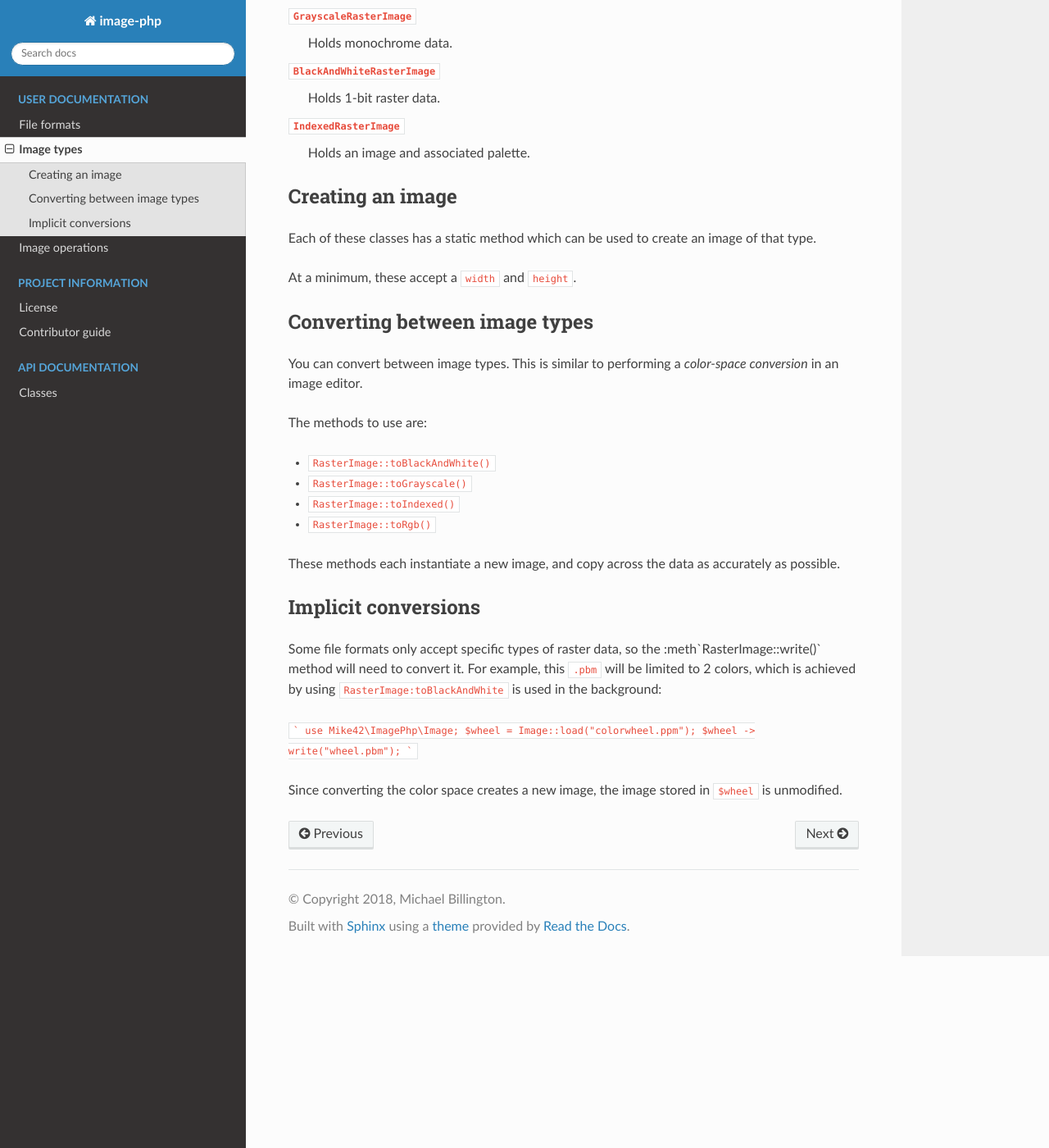
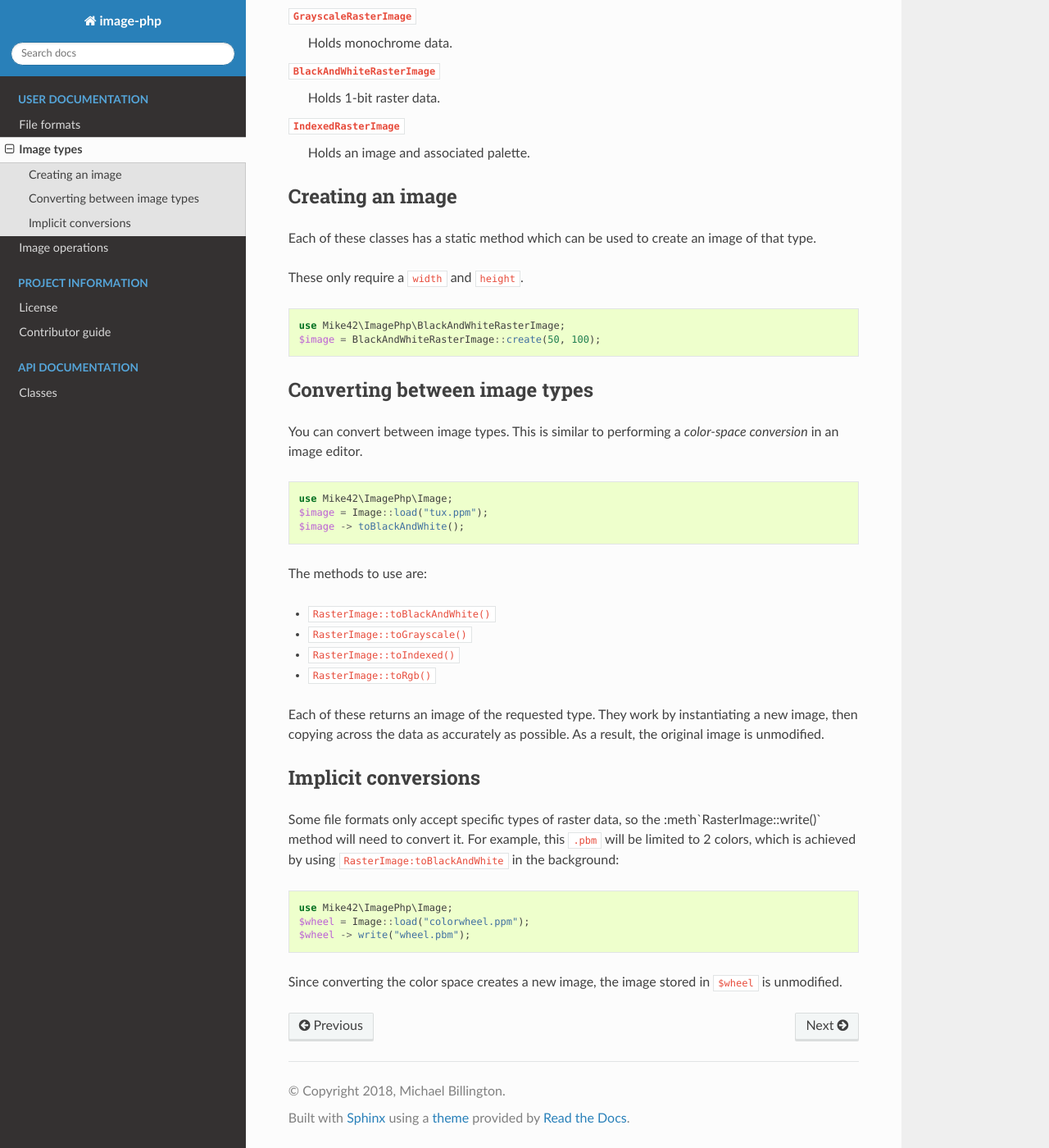
Before and after one commit to mike42/gfx-php, a Sphinx documentation site: the page built from docs/user/imagetypes.rst, in a window 1280 px wide and 1400 px high, scrolled down 338 px. Shown: the whole window at 82% size. Built offline with Sphinx 7.4.7 and the Read the Docs theme 2.0.0, drawn with Linux system fonts in a browser that asks for light colours; cross-references to code outside the pages are shown as plain code.

Commit message:
minor doc fixes

````diff
--- a/docs/user/formats.rst
+++ b/docs/user/formats.rst
@@ -104,4 +104,6 @@ Since each of these formats has a different raster data representation, you shou
 
 If you want to avoid these conversions, then you should use the ``pnm`` extension to write your files. Since files with this extension can hold any of the above formats, the output encoder will avoid converting the raster data where possible.
 
+.. code-block:: php
+
   $tux -> write("tux.pnm");
--- a/docs/user/imagetypes.rst
+++ b/docs/user/imagetypes.rst
@@ -20,9 +20,10 @@ Creating an image
 
 Each of these classes has a static method which can be used to create an image of that type.
 
-At a minimum, these accept a ``width`` and ``height``.
+These only require a ``width`` and ``height``.
 
-.. code:php
+.. code-block:: php
+
    use Mike42\ImagePhp\BlackAndWhiteRasterImage;
    $image = BlackAndWhiteRasterImage::create(50, 100);
 
@@ -31,8 +32,9 @@ Converting between image types
 
 You can convert between image types. This is similar to performing a `color-space conversion` in an image editor.
 
-.. code:php
-   use
+.. code-block:: php
+
+   use Mike42\ImagePhp\Image;
    $image = Image::load("tux.ppm");
    $image -> toBlackAndWhite();
 
@@ -43,17 +45,17 @@ The methods to use are:
 - :meth:`RasterImage::toIndexed()`
 - :meth:`RasterImage::toRgb()`
 
-These methods each instantiate a new image, and copy across the data as accurately as possible.
+Each of these returns an image of the requested type. They work by instantiating a new image, then copying across the data as accurately as possible. As a result, the original image is unmodified.
 
 Implicit conversions
 ^^^^^^^^^^^^^^^^^^^^
 
-Some file formats only accept specific types of raster data, so the :meth`RasterImage::write()` method will need to convert it. For example, this ``.pbm`` will be limited to 2 colors, which is achieved by using :meth:`RasterImage:toBlackAndWhite` is used in the background:
+Some file formats only accept specific types of raster data, so the :meth`RasterImage::write()` method will need to convert it. For example, this ``.pbm`` will be limited to 2 colors, which is achieved by using :meth:`RasterImage:toBlackAndWhite` in the background:
 
-```
-use Mike42\ImagePhp\Image;
-$wheel = Image::load("colorwheel.ppm");
-$wheel -> write("wheel.pbm");
-```
+.. code-block:: php
+
+   use Mike42\ImagePhp\Image;
+   $wheel = Image::load("colorwheel.ppm");
+   $wheel -> write("wheel.pbm");
 
 Since converting the color space creates a new image, the image stored in ``$wheel`` is unmodified.
````
